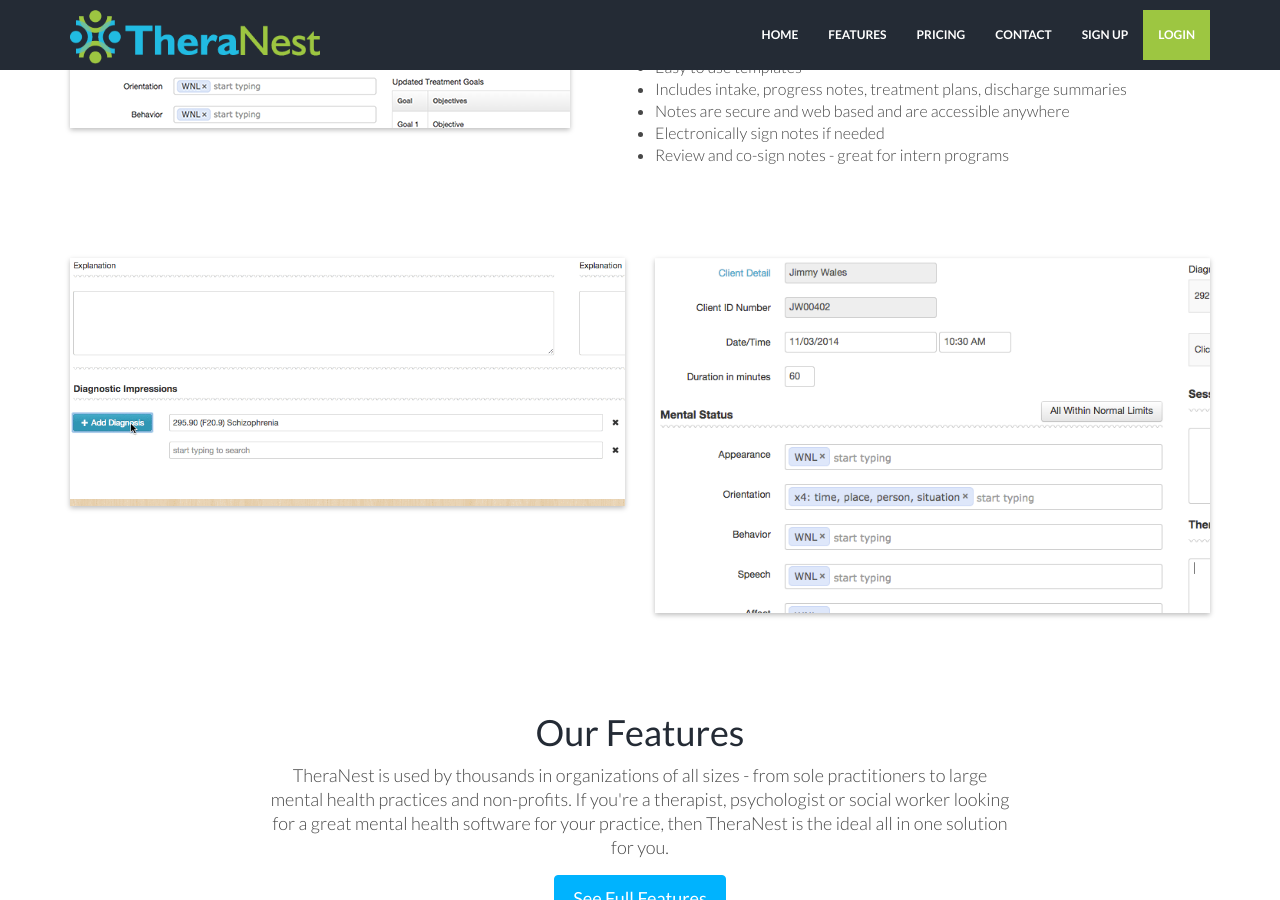
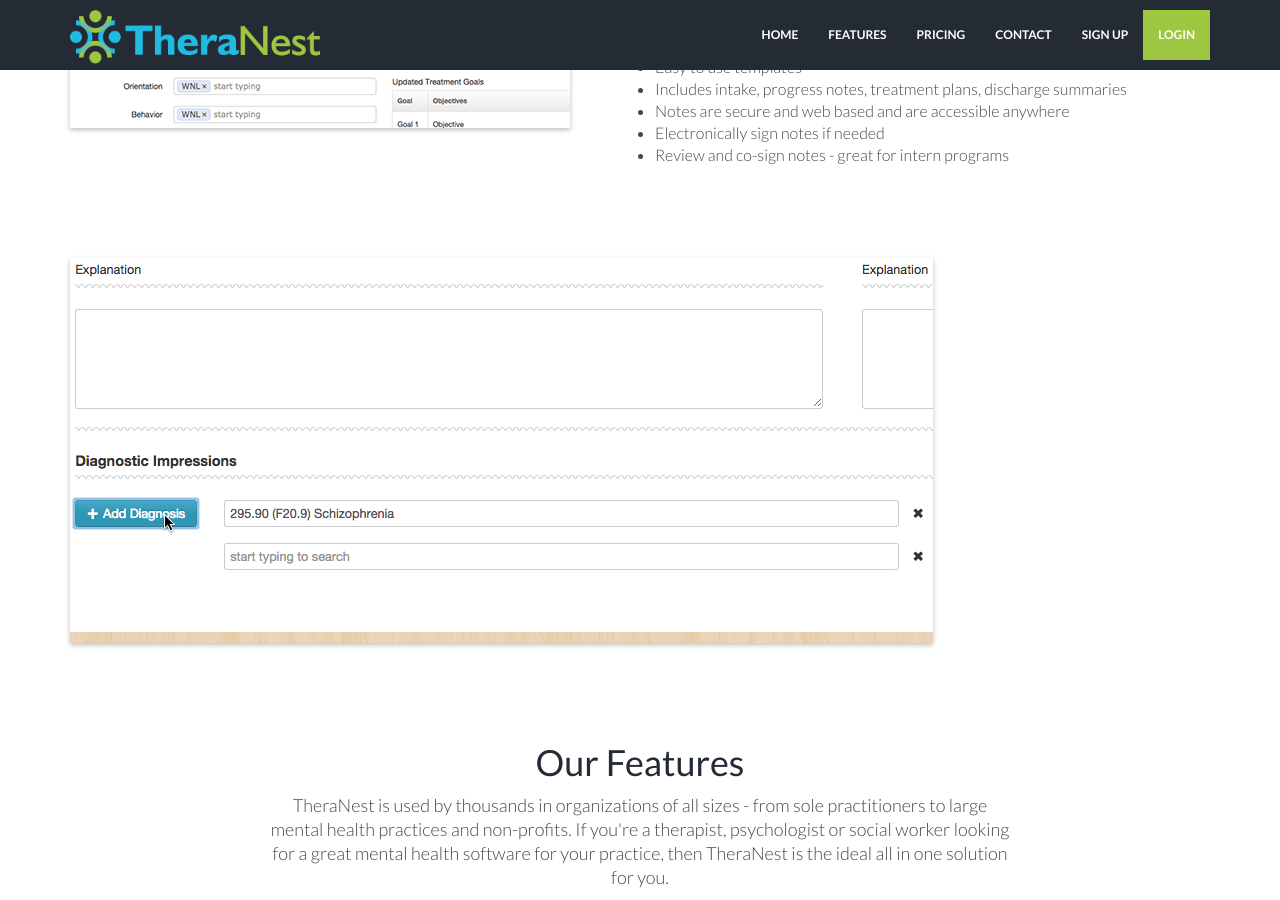
Before and after one commit to kaylacille/theranest-update, a Jekyll site: the page built from therapy-notes-software-for-mental-health.html, in a window 1280 px wide and 900 px high, scrolled down 418 px. Built offline with Jekyll 4.4.1, drawn with Linux system fonts in a browser that asks for light colours; nearby versions of some CDN libraries.

```diff
--- a/therapy-notes-software-for-mental-health.html
+++ b/therapy-notes-software-for-mental-health.html
@@ -23,13 +23,10 @@
     </div><! --/row -->
 </div><! --/container -->
 
-<div class="container mtb">
+<div class="container center mtb">
     <div class="row">
-        <div class="col-lg-6">
+        <div class="col-lg-12">
             <img class="img-responsive" src="{{ "/assets/img/features-mental-health-software-diagnostic-codes.gif" | prepend: site.baseurl }}" alt="">
-        </div>
-        <div class="col-lg-6">
-            <img class="img-responsive" src="{{ "/assets/img/features-mental-health-software-mental-status-notes.png" | prepend: site.baseurl }}" alt="">
         </div>
     </div><! --/row -->
 </div><! --/container -->
```
